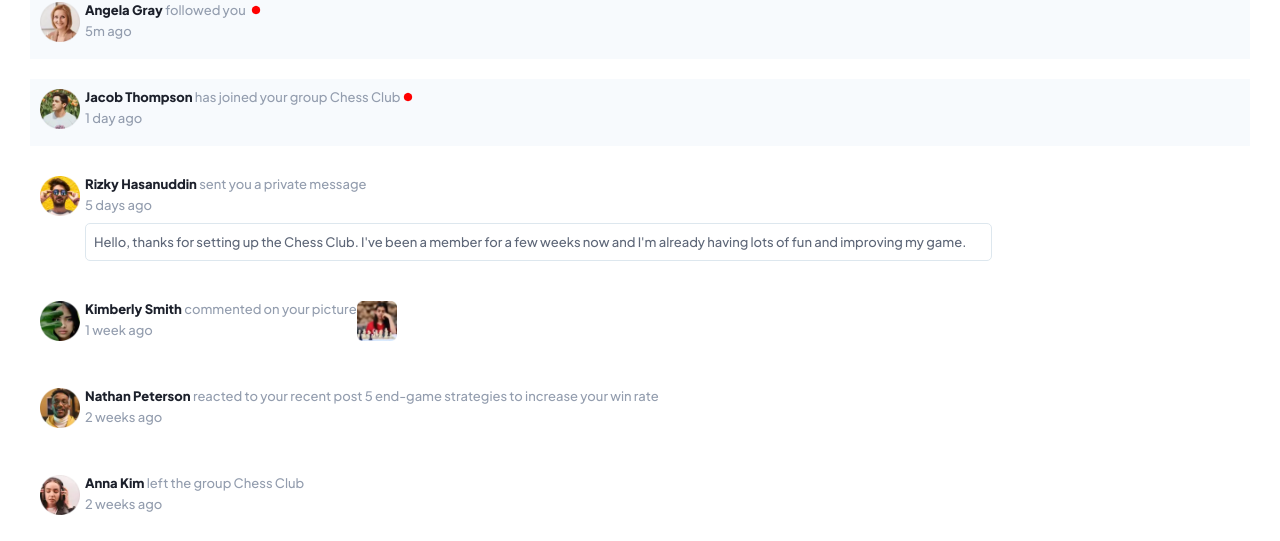
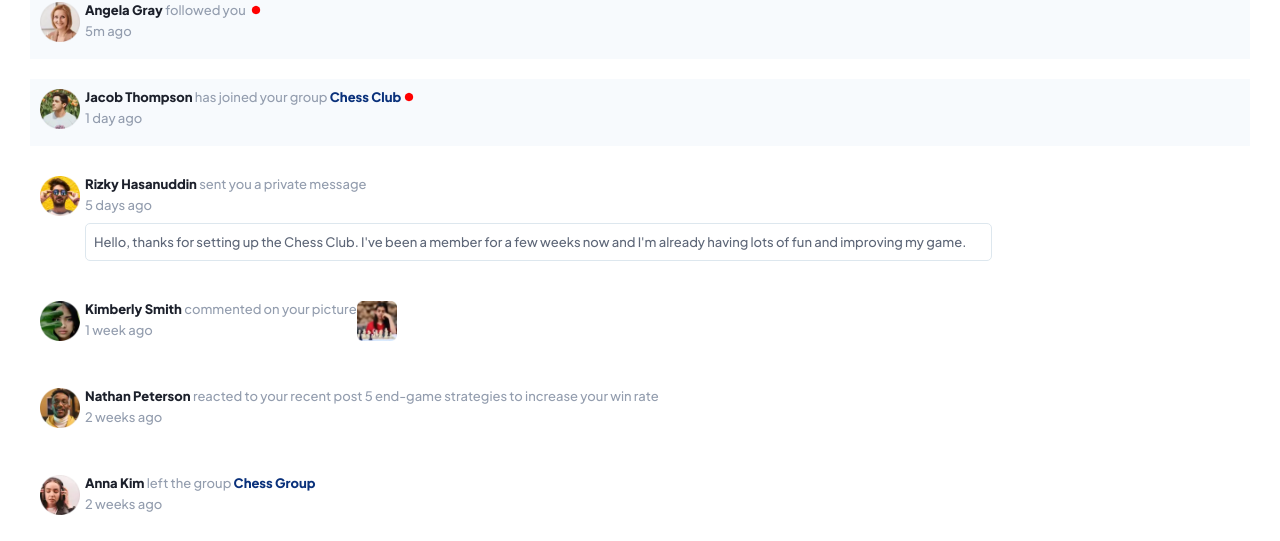
Before and after one commit to Electrocisko/FrontendMentor-12, a React (Vite) app: page / in a window 1280 px wide. Shown: the part 174-715 px from the top of the page. Built offline with nearby package versions, Linux system fonts and the light colour scheme.

Commit message:
group data was added

```diff
--- a/src/App.jsx
+++ b/src/App.jsx
@@ -25,7 +25,8 @@ const postsList = [
   {
     id: 3,
     name: "Jacob Thompson ",
-    info: "has joined your group Chess Club",
+    info: "has joined your group ",
+    group: "Chess Club",
     time: "1 day ago",
     image: "./images/avatar-jacob-thompson.webp",
     readed: false,
@@ -60,7 +61,8 @@ const postsList = [
   {
     id: 7,
     name: "Anna Kim ",
-    info: "left the group Chess Club",
+    info: "left the group ",
+    group: "Chess Group",
     time: "2 weeks ago",
     image: "./images/avatar-anna-kim.webp",
     readed: true,
--- a/src/components/post/Post.jsx
+++ b/src/components/post/Post.jsx
@@ -16,13 +16,13 @@ function Post({ data }) {
           <div>
             <p>
               <a
-                href="https://www.frontendmentor.io/home"
+                href="#"
                 className={styles.name}
               >
                 {data.name}
               </a>
-              {data.info}
-              <a  href="https://www.frontendmentor.io/home" className={styles.text_post}>{data.post}</a>
+              {data.info} {data.group && <a className={styles.group} href="#">{data.group}</a>}
+              <a  href="#" className={styles.text_post}>{data.post}</a>
               <span>
                 {!data.readed && (
                   <img
--- a/src/components/post/post.module.css
+++ b/src/components/post/post.module.css
@@ -11,6 +11,11 @@ a {
 
 .text_container a:hover {
  color: hsl(219, 85%, 26%);
+}
+
+.group {
+    color: hsl(219, 85%, 26%);
+    font-weight: 800;
 }
 
 
```
